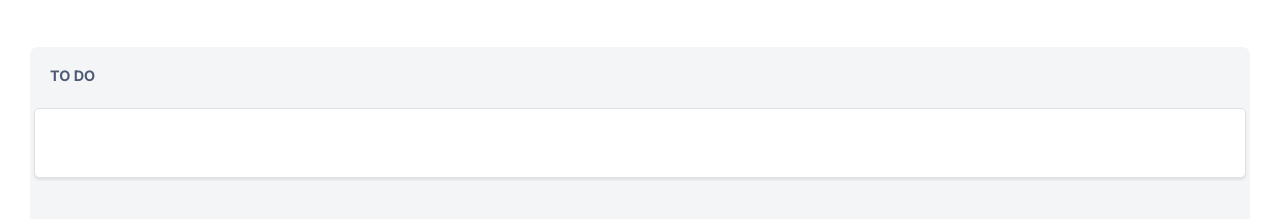
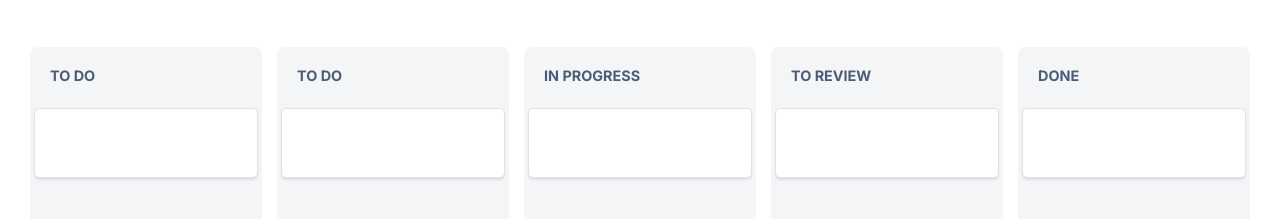
Before and after one commit to EduardoArauj0/Task-Board, a plain HTML site: page index.html in a window 1280 px wide. Shown: the part 97-316 px from the top of the page. Drawn offline with Linux system fonts and the light colour scheme.

Commit message:
feat: adicionar mais colunas ao quadro de tarefas

```diff
--- a/index.html
+++ b/index.html
@@ -21,9 +21,35 @@
             <section class="column">
                 <h2 class="column__title">TO DO</h2>
                 <section class="column__cards">
-                    <section class="card" draggable="true">
+                    <section class="card" draggable="true"></section>
+                </section>
+            </section>
 
-                    </section>
+            <section class="column">
+                <h2 class="column__title">TO DO</h2>
+                <section class="column__cards">
+                    <section class="card" draggable="true"></section>
+                </section>
+            </section>
+
+            <section class="column">
+                <h2 class="column__title">IN PROGRESS</h2>
+                <section class="column__cards">
+                    <section class="card" draggable="true"></section>
+                </section>
+            </section>
+
+            <section class="column">
+                <h2 class="column__title">TO REVIEW</h2>
+                <section class="column__cards">
+                    <section class="card" draggable="true"></section>
+                </section>
+            </section>
+
+            <section class="column">
+                <h2 class="column__title">DONE</h2>
+                <section class="column__cards">
+                    <section class="card" draggable="true"></section>
                 </section>
             </section>
         </section>
```
